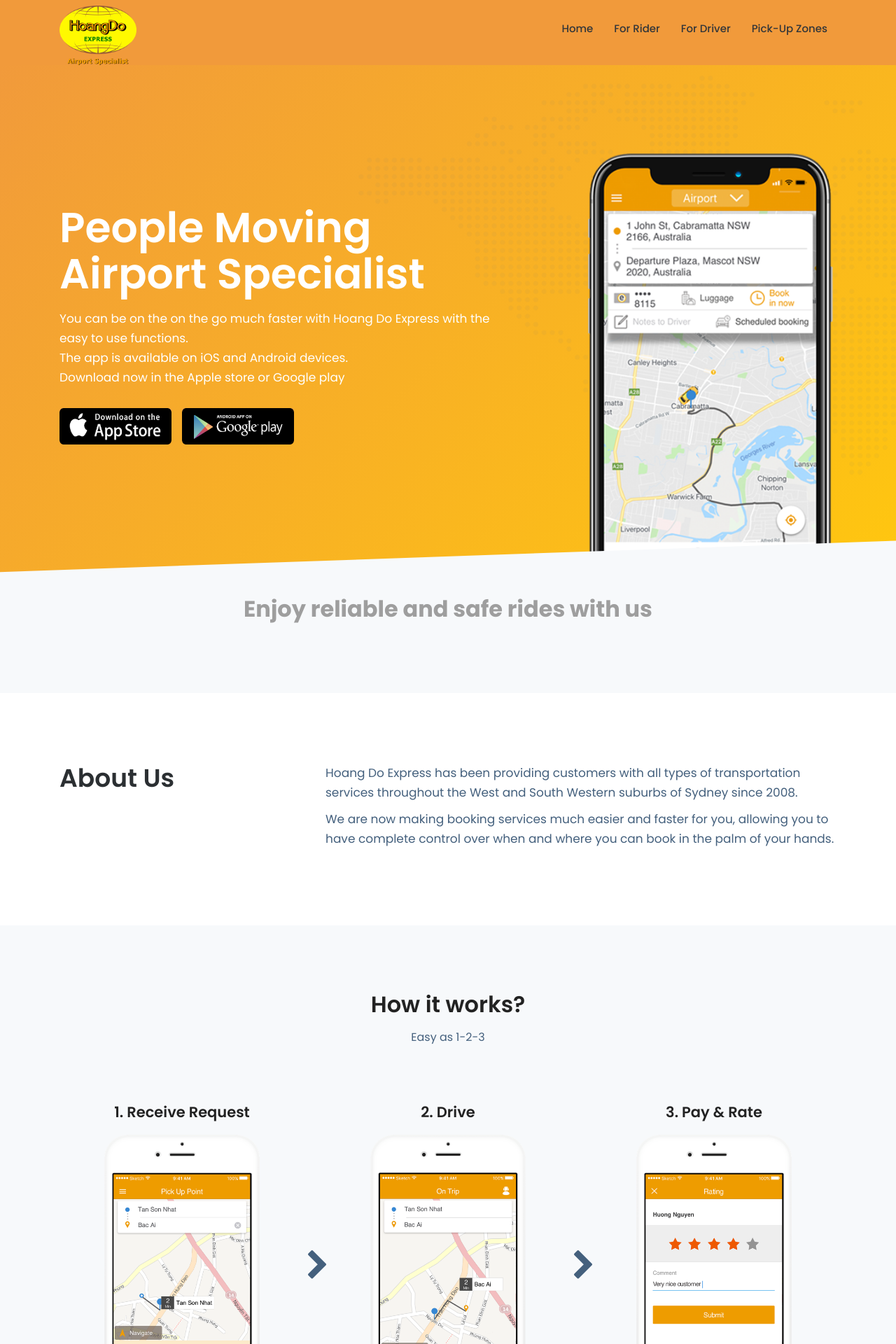
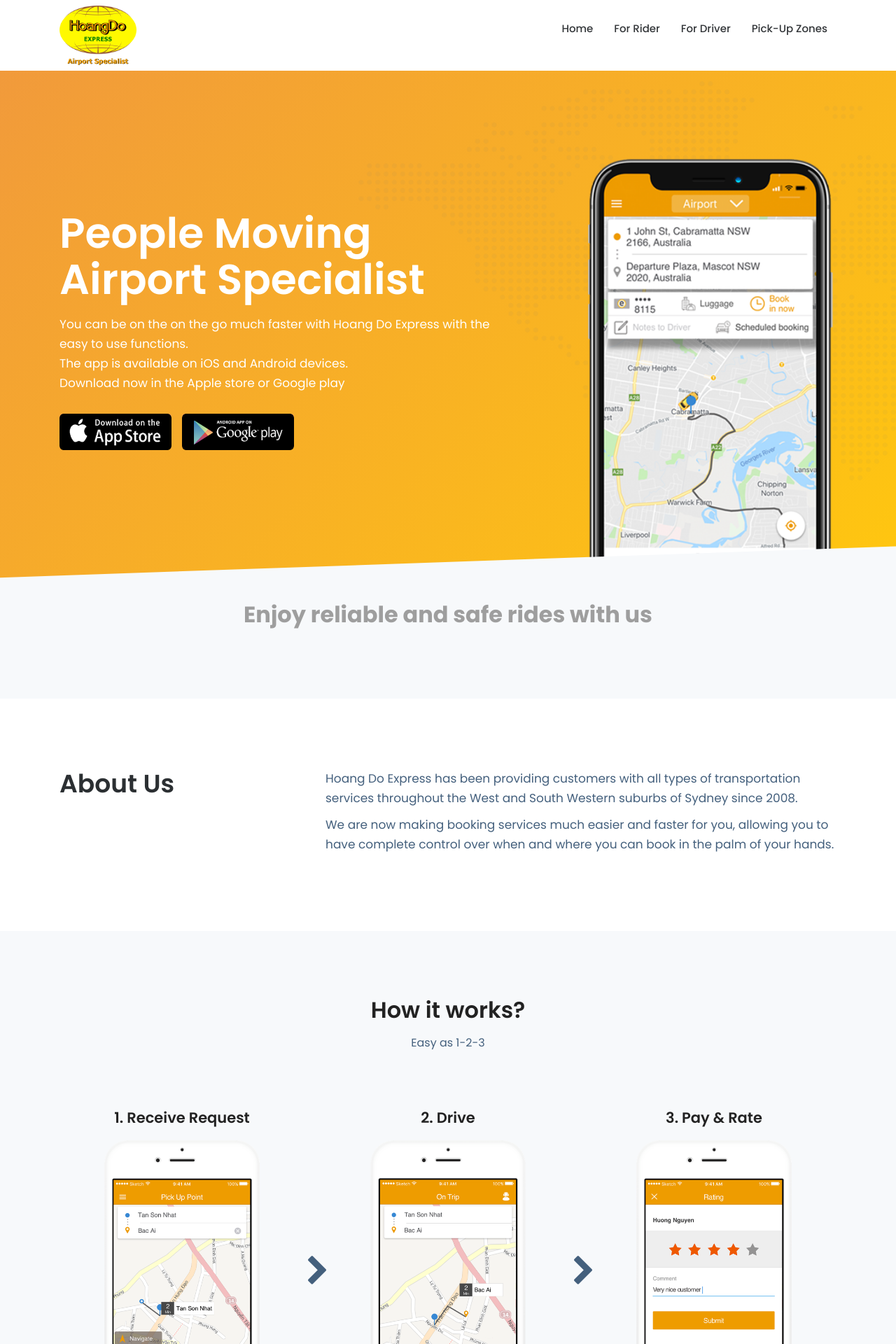
Before and after one commit to peterpham/hoangdoexpress-jekyll, a Jekyll site: the page built from index.md, in a window 1280 px wide. Shown: the top 1920 px of the page at 70% size. Built offline with Jekyll 4.4.1, drawn with Linux system fonts in a browser that asks for light colours.

Commit message:
update new style

```diff
--- a/assets/main.scss
+++ b/assets/main.scss
@@ -9,17 +9,18 @@
 }
 .logo img {
     width:110px;
+    margin-bottom: 8px;
 }
-.home2_basic_bg {
+.home2_basic_bg, .inner-hero-area {
     background: -moz-linear-gradient(-45deg, $home2_basic_color 0%, #ffc70f 100%); /* FF3.6-15 */
     background: -webkit-linear-gradient(-45deg, $home2_basic_color 0%,#ffc70f 100%); /* Chrome10-25,Safari5.1-6 */
     background: linear-gradient(135deg, $home2_basic_color 0%,#ffc70f 100%); /* W3C, IE10+, FF16+, Chrome26+, Opera12+, Safari7+ */
     filter: progid:DXImageTransform.Microsoft.gradient( startColorstr='$home2_basic_color', endColorstr='#ffc70f',GradientType=1 ); /* IE6-9 fallback on horizontal gradient */
 }
 .header-area {
-    background: $home2_basic_color !important;
+    background: white !important;
     .current-menu-item > a:hover {
-        color:white !important;
+        color: darken($home2_basic_color, 10%) !important;
     }
 }
 .powerful-section2 {
@@ -57,3 +58,6 @@
         }
     }
 }
+.inner-hero-area {
+    margin-bottom: 2rem;
+}
```
